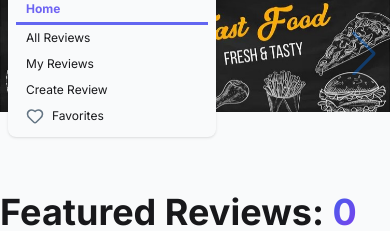
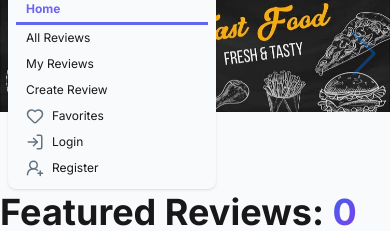
Before and after one commit to MD-Nayeem909/B12A10-FoodLover-client, a React (Vite) app: page / in a window 390 px wide. Both pictures are taken after a click on the button 35 px from the left and 38 px from the top of the page. Shown: the part 82-313 px from the top of the page. Built offline with nearby package versions, Linux system fonts and the light colour scheme; no server answers.

Commit message:
Add mobile navigation auth buttons with icons to navbar

```diff
--- a/src/Components/Navbar.jsx
+++ b/src/Components/Navbar.jsx
@@ -1,7 +1,7 @@
 import React from "react";
 import { Link, NavLink } from "react-router";
 import Container from "../Utility/Container";
-import { Heart } from "lucide-react";
+import { Heart, LogIn, LogOut, UserRoundPlus } from "lucide-react";
 import { useTheme } from "../Providers/ThemeProvider";
 import { useAuth } from "../Providers/AuthContext";
 
@@ -36,6 +36,26 @@ const Navbar = () => {
       <NavItem to="/favorites">
         <Heart size={18} className="text-accent" /> Favorites
       </NavItem>
+      {user ? (
+        <NavItem to="/auth/register" className="md:hidden">
+          {" "}
+          <LogOut size={18} className="text-accent" />
+          Logout
+        </NavItem>
+      ) : (
+        <div className="md:hidden">
+          <NavItem to="/auth/login">
+            {" "}
+            <LogIn size={18} className="text-accent" />
+            Login
+          </NavItem>
+          <NavItem to="/auth/register">
+            {" "}
+            <UserRoundPlus size={18} className="text-accent" />
+            Register
+          </NavItem>
+        </div>
+      )}
     </>
   );
 
```
